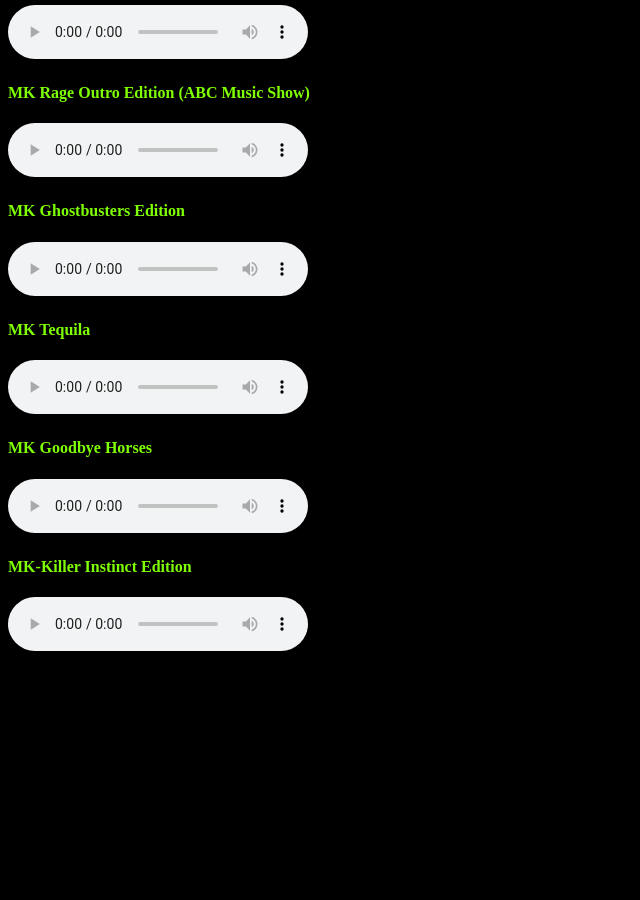
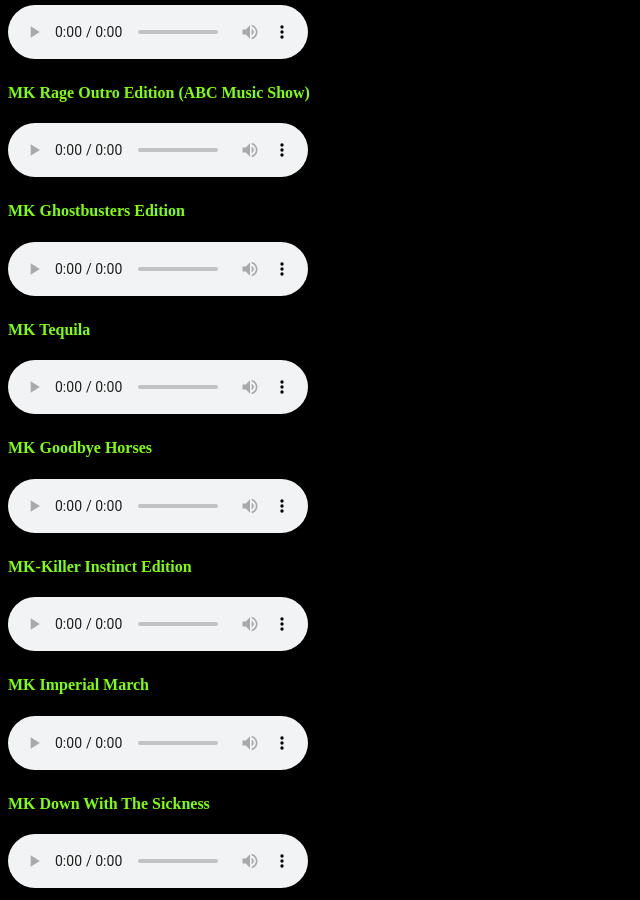
Before and after one commit to Phantom-Aspekt/Phantom-Aspekt.github.io, a Jekyll site: the page resources/HTML-Embed/MediaPage-MKRemixes.html, which Jekyll copies as it is, in a window 1280 px wide and 900 px high, scrolled down 2675 px. Shown: the whole window, without its empty margins (0-640 px from the left). Built offline with Jekyll 4.4.1, drawn with Linux system fonts in a browser that asks for light colours; before the commit the page ends 3338 px from its top, so only the background shows below that.

Commit message:
Update MediaPage-MKRemixes.html

```diff
--- a/resources/HTML-Embed/MediaPage-MKRemixes.html
+++ b/resources/HTML-Embed/MediaPage-MKRemixes.html
@@ -207,5 +207,19 @@
         <source src="media\1MAN!! Mix\MK-Killer Instinct Edition.ogg" type="audio/ogg">
         Your browser does not support the audio element.
         </audio>
+        <h4><strong>
+            MK Imperial March
+        </strong></h4>
+        <audio controls>
+        <source src="media\1MAN!! Mix\MK_Imperial_March.ogg" type="audio/ogg">
+        Your browser does not support the audio element.
+        </audio>
+        <h4><strong>
+            MK Down With The Sickness
+        </strong></h4>
+        <audio controls>
+        <source src="media\1MAN!! Mix\MK-Down With The Sickness.ogg" type="audio/ogg">
+        Your browser does not support the audio element.
+        </audio>
     </body>
 </html>
```
